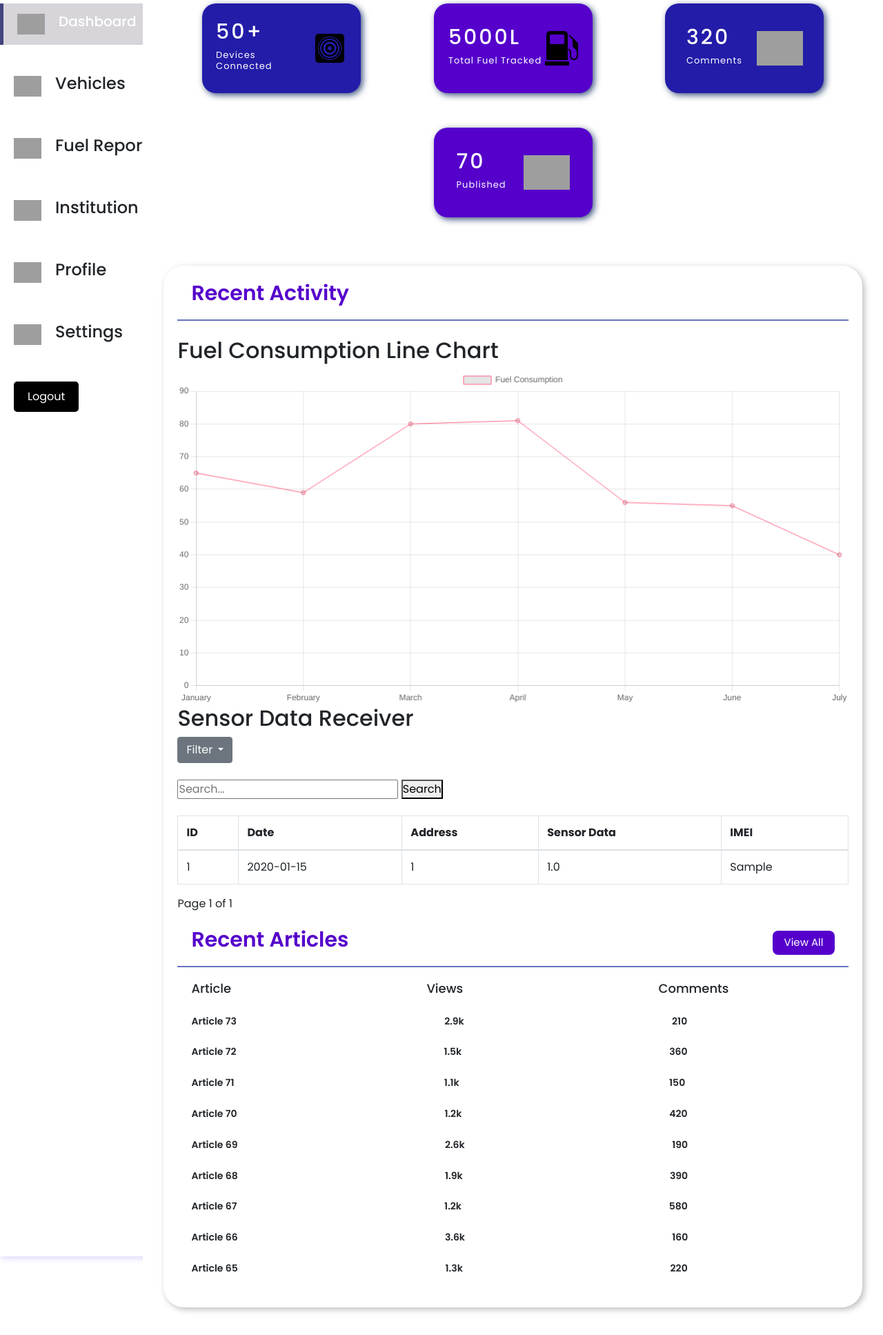
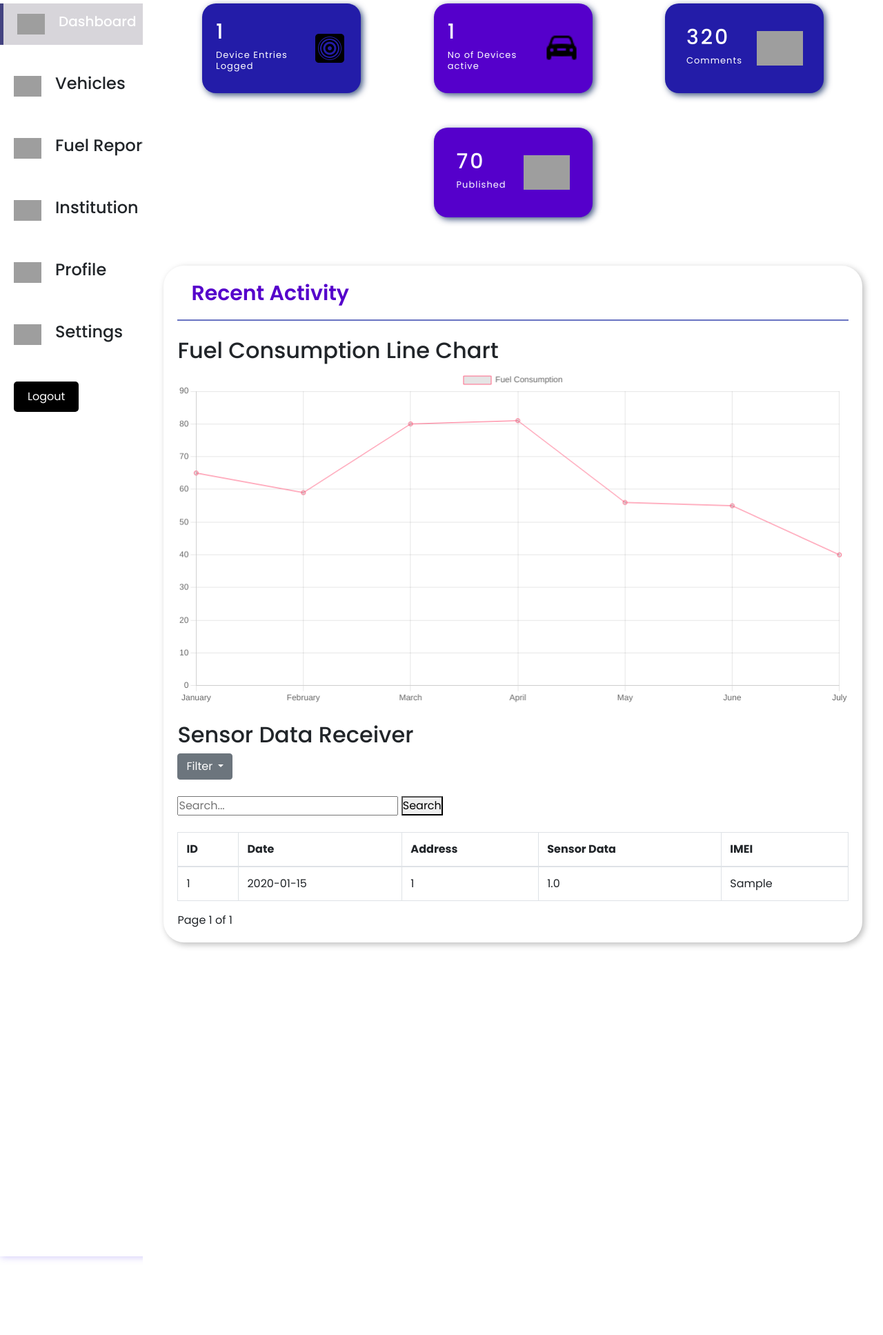
Before and after one commit to snehanaik111/azure_dashboard1, a Flask app: page /dashboard in a window 1280 px wide. Shown: the part 105-2040 px from the top of the page at 69% size. Run offline with Flask 3, Linux system fonts and the light colour scheme; the visitor is signed in with stand-in values (Sample User, id 1); tables that the repository leaves empty hold one stand-in row (values such as "Sample post"); grey boxes are pictures that could not be loaded.

Commit message:
Update dashboard.html from vscode

```diff
--- a/templates/dashboard.html
+++ b/templates/dashboard.html
@@ -6,54 +6,29 @@
   <meta name="viewport" content="width=device-width, initial-scale=1">
   <link rel="stylesheet" href="/static/css/dashboard.css">
   <link rel="stylesheet" href="/static/css/responsive.css">
-  <span style="font-family: verdana, geneva, sans-serif;">
   <link rel="stylesheet" href="https://cdn.jsdelivr.net/npm/bootstrap@4.6.2/dist/css/bootstrap.min.css">
-  <script src="https://cdn.jsdelivr.net/npm/jquery@3.6.4/dist/jquery.slim.min.js"></script>
+  <script src="https://cdn.jsdelivr.net/npm/jquery@3.6.4/dist/jquery.min.js"></script>
   <script src="https://cdn.jsdelivr.net/npm/popper.js@1.16.1/dist/umd/popper.min.js"></script>
   <script src="https://cdn.jsdelivr.net/npm/bootstrap@4.6.2/dist/js/bootstrap.bundle.min.js"></script>
   <script src="https://cdn.jsdelivr.net/npm/chart.js"></script>
   <link rel="stylesheet" href="https://cdnjs.cloudflare.com/ajax/libs/font-awesome/6.2.0/css/all.min.css">
 
-    <meta charset="UTF-8">
-    <meta name="viewport" content="width=device-width, initial-scale=1.0">
-    <title>Fuel Management System Dashboard</title>
-
-    <meta charset="UTF-8" />
-    <title>Admin Dashboard | By Code Info</title>
-
-    <!-- Font Awesome Cdn Link -->
-    <link rel="stylesheet" href="https://cdnjs.cloudflare.com/ajax/libs/font-awesome/6.2.0/css/all.min.css" />
-    <span style="font-family: verdana, geneva, sans-serif;">
 </head>
 <body>
-
   <!-- for header part -->
   <header>
-
       <div class="logosec" style="float: left ;">
           <div class="logo">Fuel Management System</div>
-
       </div>
-
       <div class="searchbar">
-          <input type="text"
-                 placeholder="Search">
+          <input type="text" placeholder="Search">
           <div class="searchbtn">
-            <img src=
-"https://media.geeksforgeeks.org/wp-content/uploads/20221210180758/Untitled-design-(28).png"
-                  class="icn srchicn"
-                  alt="search-icon">
+            <img src="https://media.geeksforgeeks.org/wp-content/uploads/20221210180758/Untitled-design-(28).png" class="icn srchicn" alt="search-icon">
           </div>
       </div>
-
       <div class="message">
-      Welcome!<b>Name: </b> {{user.name }} </b><b>Email: </b> {{user.email }}
-
-
-
-
+        Welcome! <b>Name:</b> {{user.name}} <b>Email:</b> {{user.email}}
       </div>
-
   </header>
 
   <div class="main-container">
@@ -61,145 +36,82 @@
           <nav class="nav">
               <div class="nav-upper-options">
                   <div class="nav-option option1">
-                      <img src=
-"https://media.geeksforgeeks.org/wp-content/uploads/20221210182148/Untitled-design-(29).png"
-                          class="nav-img"
-                          alt="dashboard">
+                      <img src="https://media.geeksforgeeks.org/wp-content/uploads/20221210182148/Untitled-design-(29).png" class="nav-img" alt="dashboard">
                       <h5> Dashboard</h5>
                   </div>
-
                   <div class="option2 nav-option">
-
-                      <img src=
-                      "https://media.geeksforgeeks.org/wp-content/uploads/20221210183322/9.png"
-                          class="nav-img"
-                          alt="articles">
+                      <img src="https://media.geeksforgeeks.org/wp-content/uploads/20221210183322/9.png" class="nav-img" alt="articles">
                       <h4> Vehicles</h4>
                   </div>
-
                   <div class="nav-option option3">
-                      <img src=
-"https://media.geeksforgeeks.org/wp-content/uploads/20221210183320/5.png"
-                          class="nav-img"
-                          alt="report">
+                      <img src="https://media.geeksforgeeks.org/wp-content/uploads/20221210183320/5.png" class="nav-img" alt="report">
                       <h4>Fuel Report</h4>
                   </div>
-
                   <div class="nav-option option4">
-                      <img src=
-"https://media.geeksforgeeks.org/wp-content/uploads/20221210183321/6.png"
-                          class="nav-img"
-                          alt="institution">
+                      <img src="https://media.geeksforgeeks.org/wp-content/uploads/20221210183321/6.png" class="nav-img" alt="institution">
                       <h4> Institution</h4>
                   </div>
-
                   <div class="nav-option option5">
-
-                      <img src=
-"https://media.geeksforgeeks.org/wp-content/uploads/20221210183323/10.png"
-                          class="nav-img"
-                          alt="blog">
+                      <img src="https://media.geeksforgeeks.org/wp-content/uploads/20221210183323/10.png" class="nav-img" alt="blog">
                       <h4> Profile</h4>
                   </div>
-
                   <div class="nav-option option6">
-                      <img src=
-"https://media.geeksforgeeks.org/wp-content/uploads/20221210183320/4.png"
-                          class="nav-img"
-                          alt="settings">
+                      <img src="https://media.geeksforgeeks.org/wp-content/uploads/20221210183320/4.png" class="nav-img" alt="settings">
                       <h4> Settings</h4>
                   </div>
-
                   <div class="nav-option logout">
                     <a href="/logout" class="button2">Logout</a>
-
-
-
                   </div>
-
               </div>
           </nav>
       </div>
       <div class="main">
-
           <div class="searchbar2">
-              <input type="text"
-                     name=""
-                     id=""
-                     placeholder="Search">
+              <input type="text" placeholder="Search">
               <div class="searchbtn">
-                <img src=
-"https://media.geeksforgeeks.org/wp-content/uploads/20221210180758/Untitled-design-(28).png"
-                      class="icn srchicn"
-                      alt="search-button">
+                <img src="https://media.geeksforgeeks.org/wp-content/uploads/20221210180758/Untitled-design-(28).png" class="icn srchicn" alt="search-button">
               </div>
           </div>
-
           <div class="box-container">
-
             <div class="box box1">
                 <div class="text">
-                      <h2 class="topic-heading">50+</h2>
-                      <h2 class="topic">Devices Connected</h2>
+                    <h2 id="devices-connected" class="topic-heading">{{ sensor_data_count }}</h2>
+                    <h2 class="topic">Device Entries Logged</h2>
                 </div>
-
-                  <img src= "/static/imgs/sensor.png"
-
-                      alt="Views">
+                <img src="/static/imgs/sensor.png" alt="Views">
             </div>
-
             <div class="box box2">
                 <div class="text">
-                      <h2 class="topic-heading">5000L </h2>
-                      <h2 class="topic">Total Fuel Tracked</h2>
-
+                    <h2 id="total-fuel-tracked" class="topic-heading">{{ imei_count }}</h2>
+                    <h2 class="topic">No of Devices active </h2>
                 </div>
-
-                  <img src= "/static/imgs/fuel.png"
-
-                       alt="likes">
+                <img src="/static/imgs/car.png" alt="likes">
             </div>
-
               <div class="box box3">
                   <div class="text">
                       <h2 class="topic-heading">320</h2>
                       <h2 class="topic">Comments</h2>
                   </div>
-
-                  <img src=
-"https://media.geeksforgeeks.org/wp-content/uploads/20221210184645/Untitled-design-(32).png"
-                      alt="comments">
+                  <img src="https://media.geeksforgeeks.org/wp-content/uploads/20221210184645/Untitled-design-(32).png" alt="comments">
               </div>
-
               <div class="box box4">
                   <div class="text">
                       <h2 class="topic-heading">70</h2>
                       <h2 class="topic">Published</h2>
                   </div>
-
-                  <img src=
-"https://media.geeksforgeeks.org/wp-content/uploads/20221210185029/13.png" alt="published">
+                  <img src="https://media.geeksforgeeks.org/wp-content/uploads/20221210185029/13.png" alt="published">
               </div>
           </div>
-
-
-
-
           <div class="report-container">
-
-
               <div class="report-header">
-                <h1 class="recent-Articles">Recent Activity</h1>
-
+                  <h2 class="recent-Articles">Recent Activity</h2>
               </div>
               <br>
               <div>
                 <h2>Fuel Consumption Line Chart</h2>
                 <canvas id="fuelChart" width="400" height="200"></canvas>
               </div>
-
               <script>
-    // JavaScript to create the line chart
                 var ctx = document.getElementById('fuelChart').getContext('2d');
                 var fuelChart = new Chart(ctx, {
                   type: 'line',
@@ -214,17 +126,13 @@
                   },
                   options: {
                     scales: {
-          y: {
-            beginAtZero: true
-          }
+                      y: { beginAtZero: true }
                     }
                   }
                 });
               </script>
-
+              <br>
               <h2>Sensor Data Receiver</h2>
-
-
               <div class="search-filter-container">
 
 
@@ -257,10 +165,6 @@
             </div>
 <br>
 
-
-
-
-
               <div class="table-responsive">
                   <table class="table table-bordered">
                       <thead>
@@ -272,7 +176,7 @@
                               <th>IMEI</th>
                           </tr>
                       </thead>
-      <tbody>
+                      <tbody id="sensorDataBody">
                           {% for entry in sense_data %}
                           <tr>
                               <td>{{ entry.id }}</td>
@@ -283,8 +187,11 @@
                           </tr>
                           {% endfor %}
                       </tbody>
+
+
+
+
                   </table>
-
                   <div class="pagination-container">
                     <div class="pagination">
                         {% if page > 1 %}
@@ -299,11 +206,36 @@
                     </div>
                 </div>
 
+              </div>
 
 
+             <!-- <button id="showFormBtn" class="btn btn-primary mb-3">Add New Entry</button>
+              <form action="/add_crud" method="POST">
+                  <div class="form-group">
+                      <label for="vehicle">Vehicle:</label>
+                      <input type="text" class="form-control" id="vehicle" name="vehicle" required>
+                  </div>
+                  <div class="form-group">
+                      <label for="type">Type:</label>
+                      <input type="text" class="form-control" id="type" name="type" required>
+                  </div>
+                  <div class="form-group">
+                      <label for="fuel_consumption">Fuel Consumption:</label>
+                      <input type="text" class="form-control" id="fuel_consumption" name="fuel_consumption" required>
+                  </div>
+                  <button type="submit" class="btn btn-primary">Submit</button>
+              </form>-->
 
-  </div>
-
+         <!--     <script>
+                  document.getElementById("showFormBtn").addEventListener("click", function() {
+                      var form = document.querySelector("form");
+                      if (form.style.display === "none") {
+                          form.style.display = "block";
+                      } else {
+                          form.style.display = "none";
+                      }
+                  });
+              </script>-->
               <script>
                   $(document).ready(function() {
                       function updateCounts() {
@@ -362,100 +294,8 @@
 </script>
 
 
-
-
-
-
-            <div class="report-header">
-                <h1 class="recent-Articles">Recent Articles</h1>
-                <button class="view">View All</button>
-            </div>
-
-              <div class="report-body">
-                  <div class="report-topic-heading">
-                      <h3 class="t-op">Article</h3>
-                      <h3 class="t-op">Views</h3>
-                      <h3 class="t-op">Comments</h3>
-                      <h3 class="t-op">Status</h3>
-                  </div>
-
-                  <div class="items">
-                      <div class="item1">
-                          <h3 class="t-op-nextlvl">Article 73</h3>
-                          <h3 class="t-op-nextlvl">2.9k</h3>
-                          <h3 class="t-op-nextlvl">210</h3>
-                          <h3 class="t-op-nextlvl label-tag">Published</h3>
-                      </div>
-
-                      <div class="item1">
-                          <h3 class="t-op-nextlvl">Article 72</h3>
-                          <h3 class="t-op-nextlvl">1.5k</h3>
-                          <h3 class="t-op-nextlvl">360</h3>
-                          <h3 class="t-op-nextlvl label-tag">Published</h3>
-                      </div>
-
-                      <div class="item1">
-                          <h3 class="t-op-nextlvl">Article 71</h3>
-                          <h3 class="t-op-nextlvl">1.1k</h3>
-                          <h3 class="t-op-nextlvl">150</h3>
-                          <h3 class="t-op-nextlvl label-tag">Published</h3>
-                      </div>
-
-                      <div class="item1">
-                          <h3 class="t-op-nextlvl">Article 70</h3>
-                          <h3 class="t-op-nextlvl">1.2k</h3>
-                          <h3 class="t-op-nextlvl">420</h3>
-                          <h3 class="t-op-nextlvl label-tag">Published</h3>
-                      </div>
-
-                      <div class="item1">
-                          <h3 class="t-op-nextlvl">Article 69</h3>
-                          <h3 class="t-op-nextlvl">2.6k</h3>
-                          <h3 class="t-op-nextlvl">190</h3>
-                          <h3 class="t-op-nextlvl label-tag">Published</h3>
-                      </div>
-
-                      <div class="item1">
-                          <h3 class="t-op-nextlvl">Article 68</h3>
-                          <h3 class="t-op-nextlvl">1.9k</h3>
-                          <h3 class="t-op-nextlvl">390</h3>
-                          <h3 class="t-op-nextlvl label-tag">Published</h3>
-                      </div>
-
-                      <div class="item1">
-                          <h3 class="t-op-nextlvl">Article 67</h3>
-                          <h3 class="t-op-nextlvl">1.2k</h3>
-                          <h3 class="t-op-nextlvl">580</h3>
-                          <h3 class="t-op-nextlvl label-tag">Published</h3>
-                      </div>
-
-                      <div class="item1">
-                          <h3 class="t-op-nextlvl">Article 66</h3>
-                          <h3 class="t-op-nextlvl">3.6k</h3>
-                          <h3 class="t-op-nextlvl">160</h3>
-                          <h3 class="t-op-nextlvl label-tag">Published</h3>
-                      </div>
-
-                      <div class="item1">
-                          <h3 class="t-op-nextlvl">Article 65</h3>
-                          <h3 class="t-op-nextlvl">1.3k</h3>
-                          <h3 class="t-op-nextlvl">220</h3>
-                          <h3 class="t-op-nextlvl label-tag">Published</h3>
-                      </div>
-
           </div>
       </div>
   </div>
-      </div>
-  </div>
-
-
-
-
-
-
-
-
-  <script src="./index.js"></script>
 </body>
 </html>
```
Lines whose indentation alone changed are shown as unchanged.
